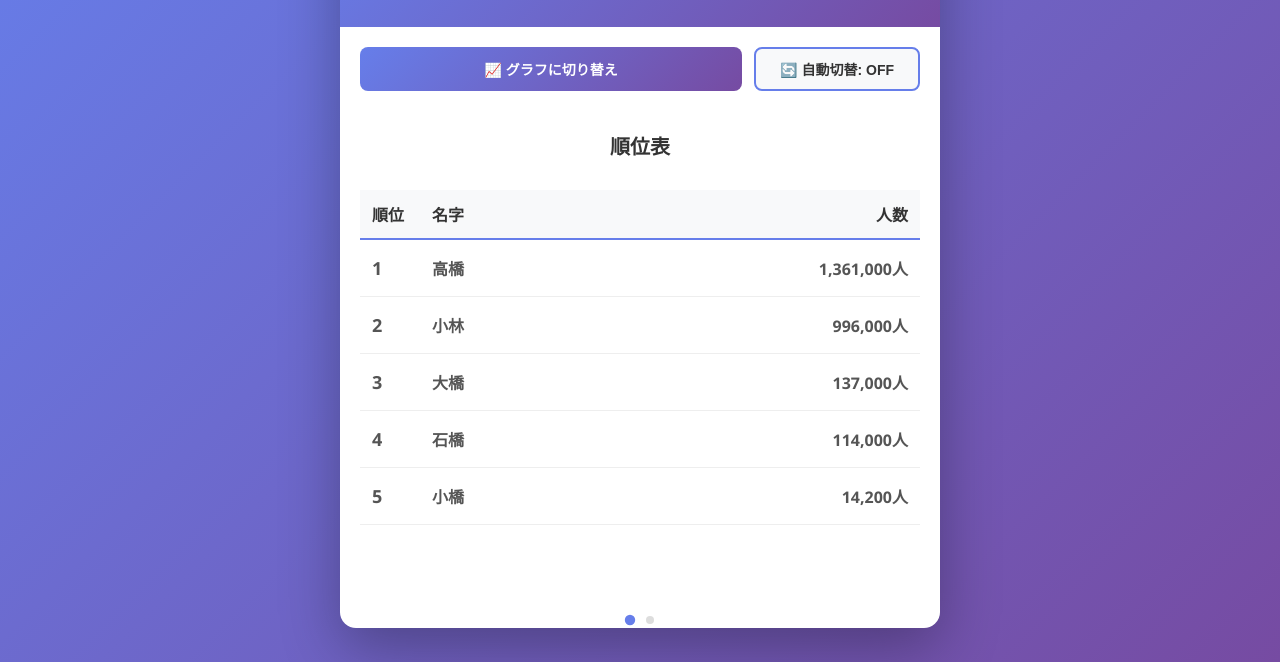
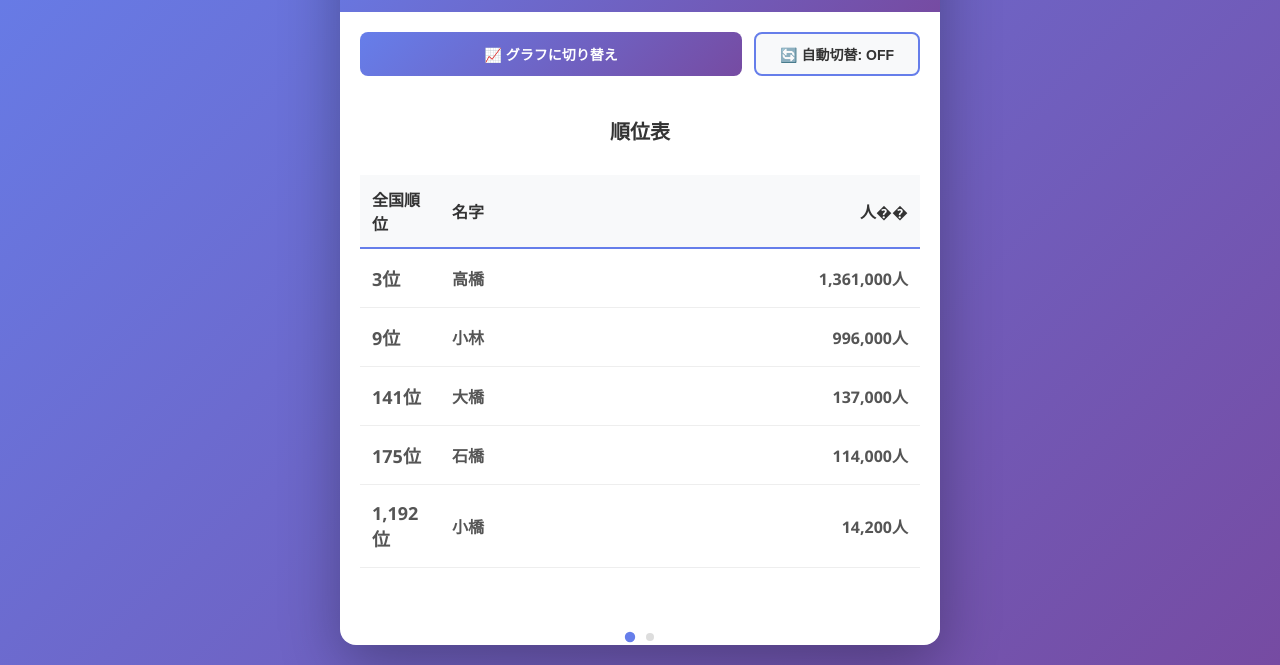
Before and after one commit to kobashi/japanese-names-visualizer, a plain HTML site: page index.html in a window 1280 px wide. Shown: the part 138-803 px from the top of the page. Drawn offline with nearby package versions, Linux system fonts and the light colour scheme.

Commit message:
Update ranking numbers and table column widths

```diff
--- a/index.html
+++ b/index.html
@@ -116,7 +116,7 @@
       font-weight: 700;
       color: #667eea;
       font-size: 18px;
-      width: 40px;
+      width: 60px;
     }
 
     .ranking-name {
@@ -253,34 +253,34 @@
         <table class="ranking-table">
           <thead>
             <tr>
-              <th style="width: 60px;">順位</th>
+              <th style="width: 80px;">全国順位</th>
               <th style="flex: 1;">名字</th>
-              <th style="width: 150px; text-align: right;">人数</th>
+              <th style="width: 150px; text-align: right;">人��</th>
             </tr>
           </thead>
           <tbody>
             <tr>
-              <td class="ranking-number">1</td>
+              <td class="ranking-number">3位</td>
               <td class="ranking-name">高橋</td>
               <td class="ranking-count">1,361,000人</td>
             </tr>
             <tr>
-              <td class="ranking-number">2</td>
+              <td class="ranking-number">9位</td>
               <td class="ranking-name">小林</td>
               <td class="ranking-count">996,000人</td>
             </tr>
             <tr>
-              <td class="ranking-number">3</td>
+              <td class="ranking-number">141位</td>
               <td class="ranking-name">大橋</td>
               <td class="ranking-count">137,000人</td>
             </tr>
             <tr>
-              <td class="ranking-number">4</td>
+              <td class="ranking-number">175位</td>
               <td class="ranking-name">石橋</td>
               <td class="ranking-count">114,000人</td>
             </tr>
             <tr>
-              <td class="ranking-number">5</td>
+              <td class="ranking-number">1,192位</td>
               <td class="ranking-name">小橋</td>
               <td class="ranking-count">14,200人</td>
             </tr>
```
